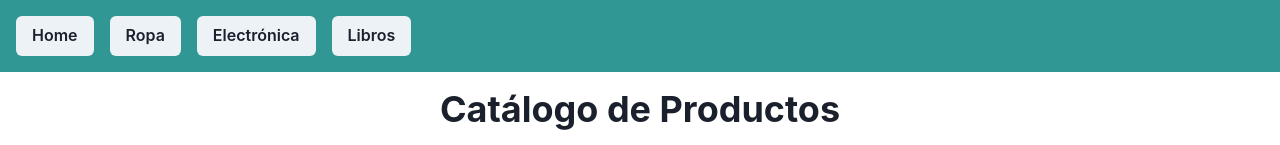
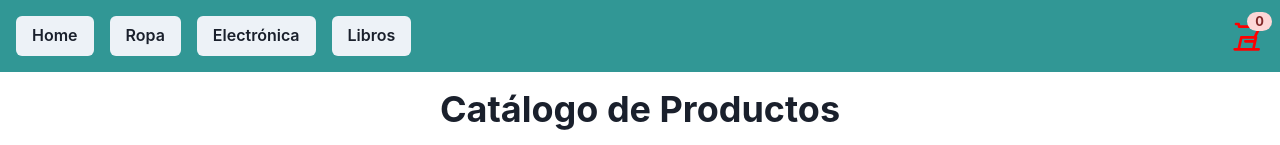
Before and after one commit to sofibedi/ReactCoder62310, a React (Vite) app: page / in a window 1280 px wide. Shown: the top 145 px of the page. Built offline with nearby package versions, Linux system fonts and the light colour scheme; grey boxes are pictures that could not be loaded.

Commit message:
correcciones cart

```diff
--- a/src/App.jsx
+++ b/src/App.jsx
@@ -1,25 +1,28 @@
+// App.jsx
 import React from 'react';
 import { BrowserRouter as Router, Route, Routes } from "react-router-dom";
 import NavBar from './components/NavBar/NavBar.jsx';
 import ItemListContainer from "./components/ItemListContainer/ItemListContainer.jsx";
 import ItemDetailContainer from './components/ItemDetailContainer/ItemDetailContainer.jsx';
-import Cart from './components/Cart/Cart.jsx';
+import Cart from './components/Cart/Cart.jsx'; // Importación por defecto
 import NotFound from './components/NotFound/NotFound.jsx';
 import { ProductsProvider } from './components/ProductsContext/ProductsContext';
 
 const App = () => {
   return (
     <Router>
+      <Cart>
         <NavBar />
         <ProductsProvider>
           <Routes>
             <Route path="/" element={<ItemListContainer />} />
             <Route path="/product/:id" element={<ItemDetailContainer />} />
             <Route path="/category/:category" element={<ItemListContainer />} />
-          <Route path="/cart" element={<Cart />} />
+            {/* <Route path="/cart" element={<Cart />} />   Removed since Cart is the provider*/}
             <Route path="*" element={<NotFound />} />
           </Routes>
         </ProductsProvider>
+      </Cart>
     </Router>
   );
 };
--- a/src/components/Cart/Cart.jsx
+++ b/src/components/Cart/Cart.jsx
@@ -1,12 +1,41 @@
-import React from 'react';
+import React, { createContext, useContext, useState } from 'react';
 
-const Cart = () => {
+export const CartContext = createContext();
+
+const Cart = ({ children }) => {
+  const [cartItems, setCartItems] = useState([]);
+
+  const addToCart = (product, quantity) => {
+    setCartItems(prevItems => {
+      const existingItem = prevItems.find(item => item.product.id === product.id);
+      if (existingItem) {
+        return prevItems.map(item =>
+          item.product.id === product.id ? { ...item, quantity: item.quantity + quantity } : item
+        );
+      } else {
+        return [...prevItems, { product, quantity }];
+      }
+    });
+  };
+
+  const removeFromCart = (productId) => {
+    setCartItems(prevItems => prevItems.filter(item => item.product.id !== productId));
+  };
+
+  const clearCart = () => {
+    setCartItems([]);
+  };
+
+  const getTotalItems = () => {
+    return cartItems.reduce((total, item) => total + item.quantity, 0);
+  };
+
   return (
-    <div>
-
-       <h1>Cart</h1>
-    </div>
+    <CartContext.Provider value={{ cartItems, addToCart, removeFromCart, clearCart, getTotalItems }}>
+      {children}
+    </CartContext.Provider>
   );
 };
 
+export const useCart = () => useContext(CartContext);
 export default Cart;
--- a/src/components/CartWidget/CartWidget.jsx
+++ b/src/components/CartWidget/CartWidget.jsx
@@ -1,9 +1,16 @@
 import React from 'react';
-import { Box } from '@chakra-ui/react';
+import { Box, Badge, Link } from '@chakra-ui/react';
+import { useCart } from '../Cart/Cart';
 
 const CartWidget = () => {
+  const { getTotalItems } = useCart();
+
   return (
-    <Box cursor="pointer" color="#FF0000">
+    <Link to="/cart">
+      <Box cursor="pointer" color="#FF0000" position="relative">
+        <Badge colorScheme="red" borderRadius="full" px="2" fontSize="0.8em" position="absolute" top="-0.5rem" right="-0.5rem">
+          {getTotalItems()}
+        </Badge>
         <svg
           xmlns="http://www.w3.org/2000/svg"
           fill="none"
@@ -15,6 +22,7 @@ const CartWidget = () => {
           <path strokeLinecap="round" strokeLinejoin="round" strokeWidth="2" d="M3 3h2l.4 2M7 13h10l4-8H5.4M7 13l-2 9m-3 0h18m-2-9l-2 9m-6-6h6" />
         </svg>
       </Box>
+    </Link>
   );
 };
 
--- a/src/components/ItemCount/ItemCount.jsx
+++ b/src/components/ItemCount/ItemCount.jsx
@@ -1,8 +1,10 @@
 import React, { useState } from 'react';
 import { Box, Button, Input, Flex } from '@chakra-ui/react';
+import { useCart } from '../Cart/Cart';
 
-const ItemCount = ({ stock, initial, onAdd }) => {
+const ItemCount = ({ product, stock, initial = 1 }) => {
   const [quantity, setQuantity] = useState(initial);
+  const { addToCart } = useCart();
 
   const handleIncrement = () => {
     if (quantity < stock) {
@@ -17,7 +19,7 @@ const ItemCount = ({ stock, initial, onAdd }) => {
   };
 
   const handleAdd = () => {
-    onAdd(quantity);
+    addToCart(product, quantity);
   };
 
   return (
--- a/src/components/ItemDetailContainer/ItemDetailContainer.jsx
+++ b/src/components/ItemDetailContainer/ItemDetailContainer.jsx
@@ -1,11 +1,11 @@
 import React, { useState, useEffect } from 'react';
 import { useParams } from 'react-router-dom';
 import { Box, Image, Text, Heading, Flex, Button } from '@chakra-ui/react';
-import ItemCount from '../ItemCount/ItemCount';
+import ItemCount from '../ItemCount/ItemCount'; // Asegúrate de tener la ruta correcta
 import { useProducts } from '../ProductsContext/ProductsContext';
 
 const ItemDetailContainer = () => {
-  const { id } = useParams();
+  const { id } = useParams();  // Obtén el ID del producto de la URL
   const [product, setProduct] = useState(null);
   const products = useProducts();
 
@@ -18,10 +18,6 @@ const ItemDetailContainer = () => {
     return <div>Loading...</div>;
   }
 
-  const handleAddToCart = (quantity) => {
-    console.log(`Added ${quantity} of Product ${product.id} to cart`);
-  };
-
   return (
     <Box p={4}>
       <Flex direction={['column', 'row']} align="center" justify="center">
@@ -30,7 +26,7 @@ const ItemDetailContainer = () => {
           <Heading as="h1">{product.name}</Heading>
           <Text mt={2}>{product.description}</Text>
           <Text mt={2} fontSize="2xl" color="teal.500">${product.price}</Text>
-          <ItemCount stock={product.stock} initial={1} onAdd={handleAddToCart} />
+          <ItemCount product={product} stock={product.stock} initial={1} />
         </Box>
       </Flex>
     </Box>
--- a/src/components/NavBar/NavBar.jsx
+++ b/src/components/NavBar/NavBar.jsx
@@ -1,6 +1,7 @@
 import React from 'react';
 import { Link } from 'react-router-dom';
 import { Box, Flex, Button, HStack } from '@chakra-ui/react';
+import CartWidget from '../CartWidget/CartWidget'; // Corregido el import
 
 const NavBar = () => {
   return (
@@ -12,6 +13,7 @@ const NavBar = () => {
           <Button as={Link} to="/category/electronica">Electrónica</Button>
           <Button as={Link} to="/category/libros">Libros</Button>
         </HStack>
+        <CartWidget />
       </Flex>
     </Box>
   );
```
Lines whose indentation alone changed are shown as unchanged.
